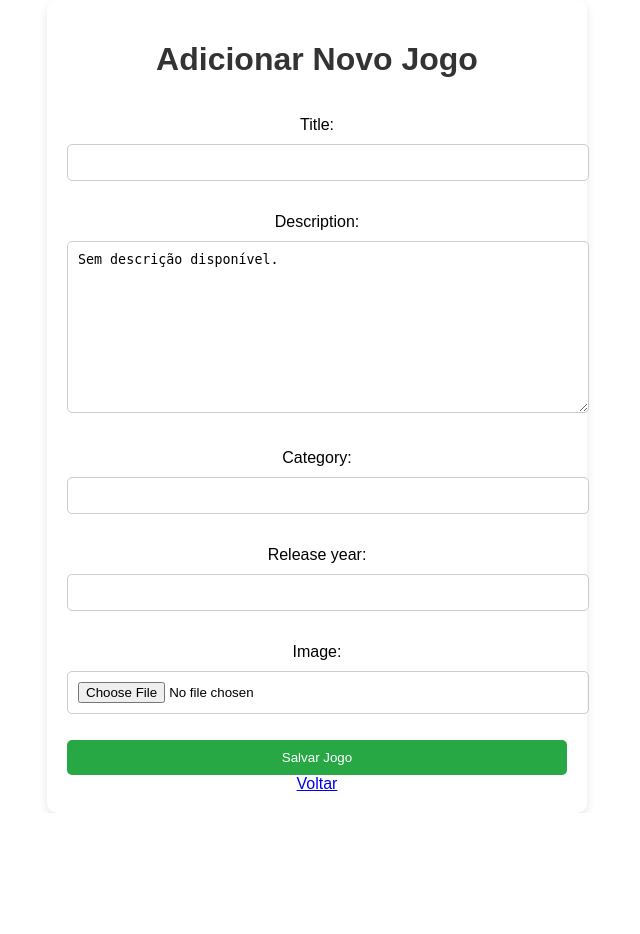
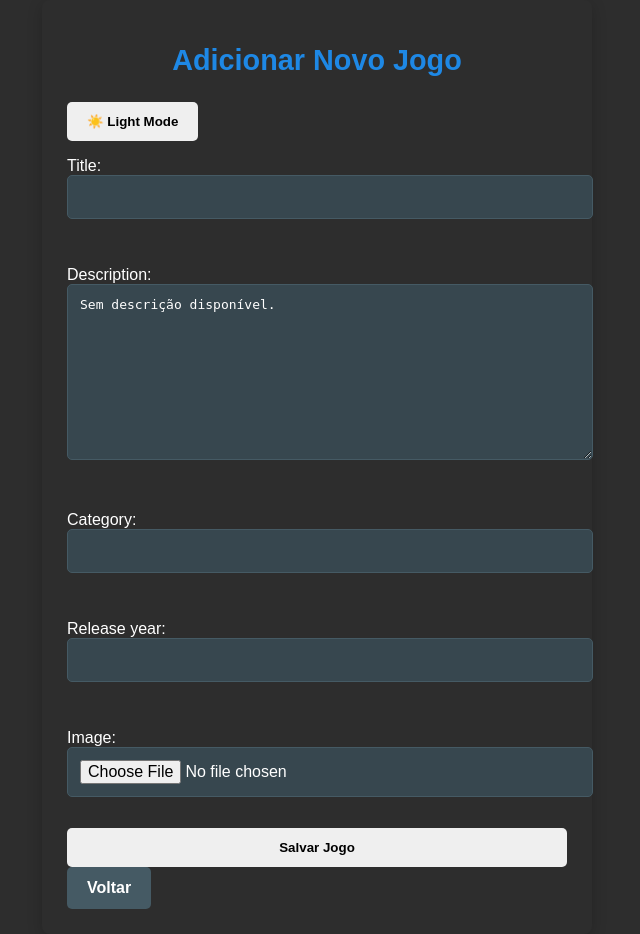
Before and after one commit to stephenagc/django, a Django app: page /add/ in a window 1280 px wide. Shown: the whole page, without its empty margins (323-963 px from the left). Before the commit the page ends 813 px from the top, so only its background shows below. Run offline with Django 5.2, Linux system fonts and the light colour scheme.

Commit message:
Add files via upload

```diff
--- a/game_search/games/static/styles/add_game.css
+++ b/game_search/games/static/styles/add_game.css
@@ -1,46 +1,111 @@
+:root {
+    --primary-blue: #1e88e5;
+    --dark-bg: #212121;
+    --dark-surface: #2d2d2d;
+    --text-light: #ffffff;
+    --text-muted: #b0bec5;
+    --accent-blue: #42a5f5;
+    --hover-blue: #1565c0;
+    --light-bg: #f5f5f5;
+    --light-surface: #ffffff;
+    --text-dark: #212121;
+    --border-light: #e0e0e0;
+}
+
 body {
-    font-family: Arial, sans-serif;
-    background-color: #e3f2fd;
+    font-family: 'Arial', sans-serif;
+    background-color: var(--dark-bg);
+    color: var(--text-light);
     padding: 20px;
-    text-align: center;
+    margin: 0;
+    transition: background-color 0.5s ease, color 0.5s ease;
 }
 
 .container {
     max-width: 500px;
-    margin: auto;
-    background: white;
-    padding: 20px;
-    border-radius: 10px;
-    box-shadow: 0px 4px 10px rgba(0, 0, 0, 0.1);
+    margin: 0 auto;
+    background: var(--dark-surface);
+    padding: 25px;
+    border-radius: 8px;
+    box-shadow: 0 4px 15px rgba(0, 0, 0, 0.2);
+    transition: background-color 0.5s ease, box-shadow 0.5s ease;
 }
 
 h1 {
-    color: #333;
+    color: var(--primary-blue);
+    text-align: center;
+    margin-bottom: 25px;
+    font-size: 1.8em;
 }
 
 form {
     display: flex;
     flex-direction: column;
+    gap: 15px;
 }
 
 input, textarea, select {
     width: 100%;
-    padding: 10px;
-    margin-top: 10px;
-    border: 1px solid #ccc;
+    padding: 12px;
+    background-color: #37474f;
+    border: 1px solid #455a64;
     border-radius: 5px;
+    color: var(--text-light);
+    font-size: 1em;
+    transition: background-color 0.5s ease, border-color 0.5s ease, color 0.5s ease;
 }
 
-button {
-    background: #28a745;
-    color: white;
-    border: none;
-    padding: 10px;
-    margin-top: 10px;
-    cursor: pointer;
-    border-radius: 5px;
+input:focus, textarea:focus, select:focus {
+    outline: none;
+    border-color: var(--accent-blue);
 }
 
-button:hover {
-    background: #218838;
+.btn {
+    padding: 12px 20px;
+    border: none;
+    border-radius: 5px;
+    cursor: pointer;
+    font-weight: bold;
+    transition: background-color 0.3s ease, transform 0.1s ease;
 }
+
+.btn-primary {
+    background-color: var(--primary-blue);
+    color: var(--text-light);
+}
+
+.btn-primary:hover {
+    background-color: var(--hover-blue);
+    transform: translateY(-1px);
+}
+
+.btn-secondary {
+    background-color: #455a64;
+    color: var(--text-light);
+    text-decoration: none;
+    display: inline-block;
+    text-align: center;
+}
+
+.btn-secondary:hover {
+    background-color: #546e7a;
+    transform: translateY(-1px);
+}
+
+body.light-mode {
+    background-color: var(--light-bg);
+    color: var(--text-dark);
+}
+
+body.light-mode .container {
+    background: var(--light-surface);
+    box-shadow: 0 4px 15px rgba(0, 0, 0, 0.1);
+}
+
+body.light-mode input,
+body.light-mode textarea,
+body.light-mode select {
+    background-color: var(--light-surface);
+    border: 1px solid var(--border-light);
+    color: var(--text-dark);
+}
--- a/game_search/games/templates/games/add_game.html
+++ b/game_search/games/templates/games/add_game.html
@@ -10,6 +10,7 @@
 </head>
 <body class="container mt-4">
     <h1>Adicionar Novo Jogo</h1>
+    <button id="theme-toggle" class="btn btn-theme">☀️ Light Mode</button>
 
     <form method="post" enctype="multipart/form-data">
         {% csrf_token %}
@@ -18,5 +19,24 @@
     </form>
 
     <a href="{% url 'game_list' %}" class="btn btn-secondary mt-3">Voltar</a>
+
+    <script>
+        const toggleButton = document.getElementById('theme-toggle');
+        const body = document.body;
+
+        // Carregar a preferência do tema
+        const theme = localStorage.getItem('theme') || 'dark-mode';
+        body.classList.add(theme);
+        toggleButton.textContent = theme === 'dark-mode' ? '☀️ Light Mode' : '🌙 Dark Mode';
+
+        // Alternar o tema e salvar no localStorage
+        toggleButton.addEventListener('click', () => {
+            body.classList.toggle('dark-mode');
+            body.classList.toggle('light-mode');
+            const isDarkMode = body.classList.contains('dark-mode');
+            toggleButton.textContent = isDarkMode ? '☀️ Light Mode' : '🌙 Dark Mode';
+            localStorage.setItem('theme', isDarkMode ? 'dark-mode' : 'light-mode');
+        });
+    </script>
 </body>
 </html>
```
